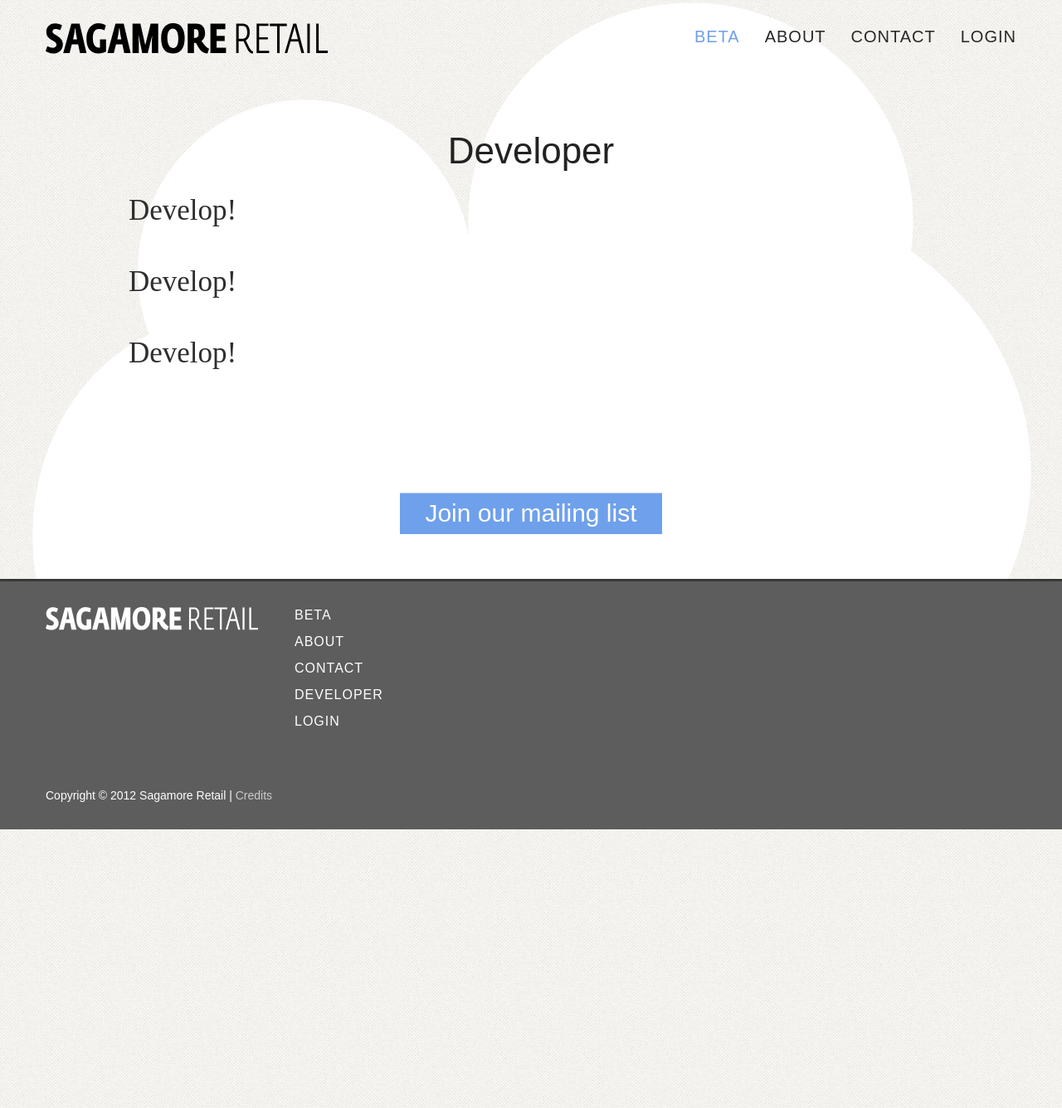
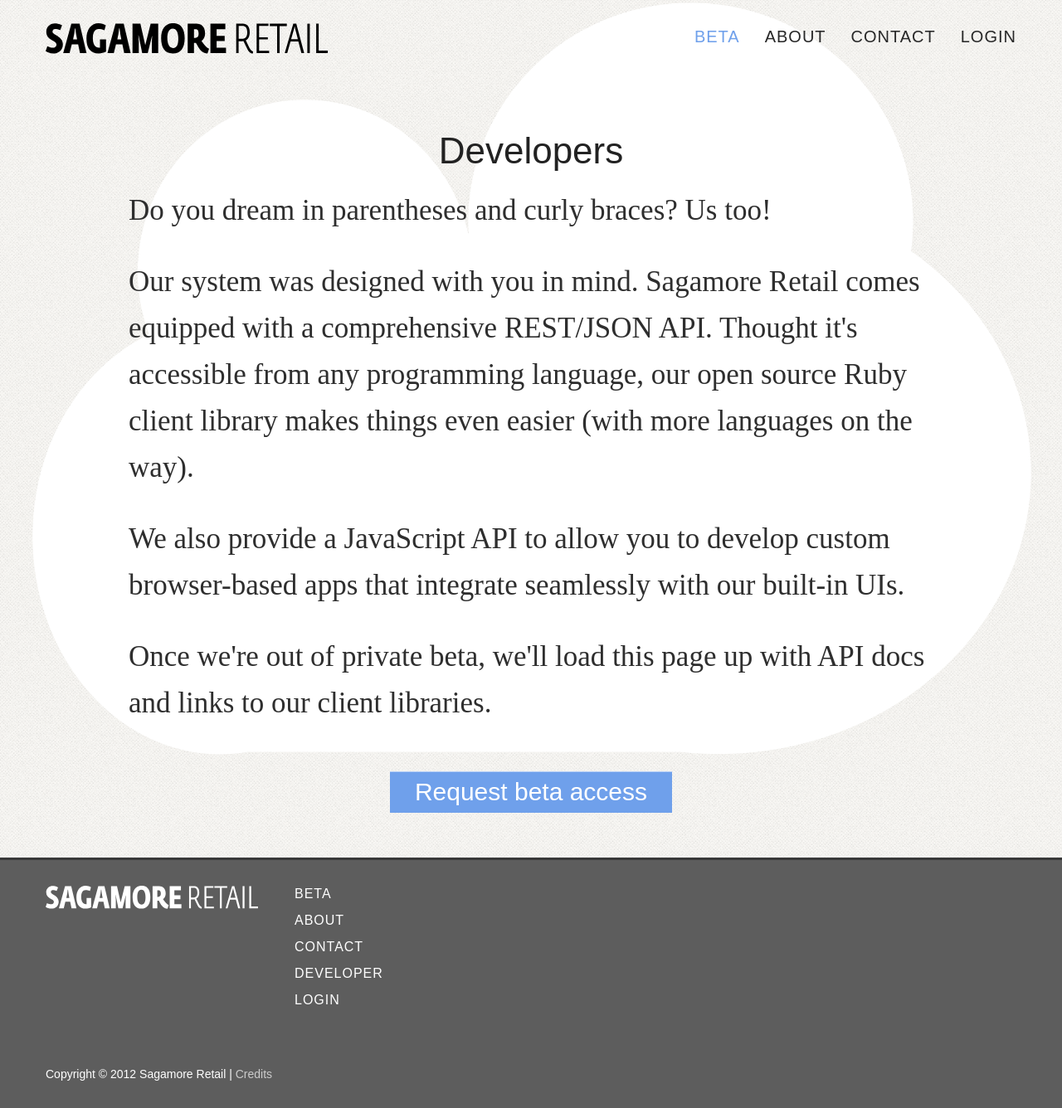
Before and after one commit to jitendrac/sagamore.github.com, a Jekyll site: the page built from developer.html, in a window 1280 px wide. Shown: the whole page at 83% size. Built offline with Jekyll 4.4.1, drawn with Linux system fonts in a browser that asks for light colours.

Commit message:
Add developer page content

```diff
--- a/developer.html
+++ b/developer.html
@@ -14,25 +14,18 @@
     <br/>
   </div>
   <div class="ten columns">
-    <h1 class="textcenter">Developer</h1>
-    <p>Develop!</p>
-    <p>Develop!</p>
-    <p>Develop!</p>
-    <p>&nbsp;</p>
+    <h1 class="textcenter">Developers</h1>
+    <p>Do you dream in parentheses and curly braces? Us too!</p>
+
+    <p>Our system was designed with you in mind. Sagamore Retail comes equipped with a comprehensive REST/JSON API. Thought it's accessible from any programming language, our open source Ruby client library makes things even easier (with more languages on the way).</p>
+
+    <p>We also provide a JavaScript API to allow you to develop custom browser-based apps that integrate seamlessly with our built-in UIs.</p>
+
+    <p>Once we're out of private beta, we'll load this page up with API docs and links to our client libraries.</p>
+
+    <p class="betabutton"><a href="/beta" class="large button">Request beta access</a></p>
   </div>
   <div class="one column">
     <br/>
   </div>
 </div>
-
-<div class="row">
-  <div class="one column">
-    <br/>
-  </div>
-  <div class="ten columns">
-    <p class="betabutton"><a href="/join" class="large button">Join our mailing list</a></p>
-  </div>
-  <div class="one column">
-    <br/>
-  </div>
-</div>
```
